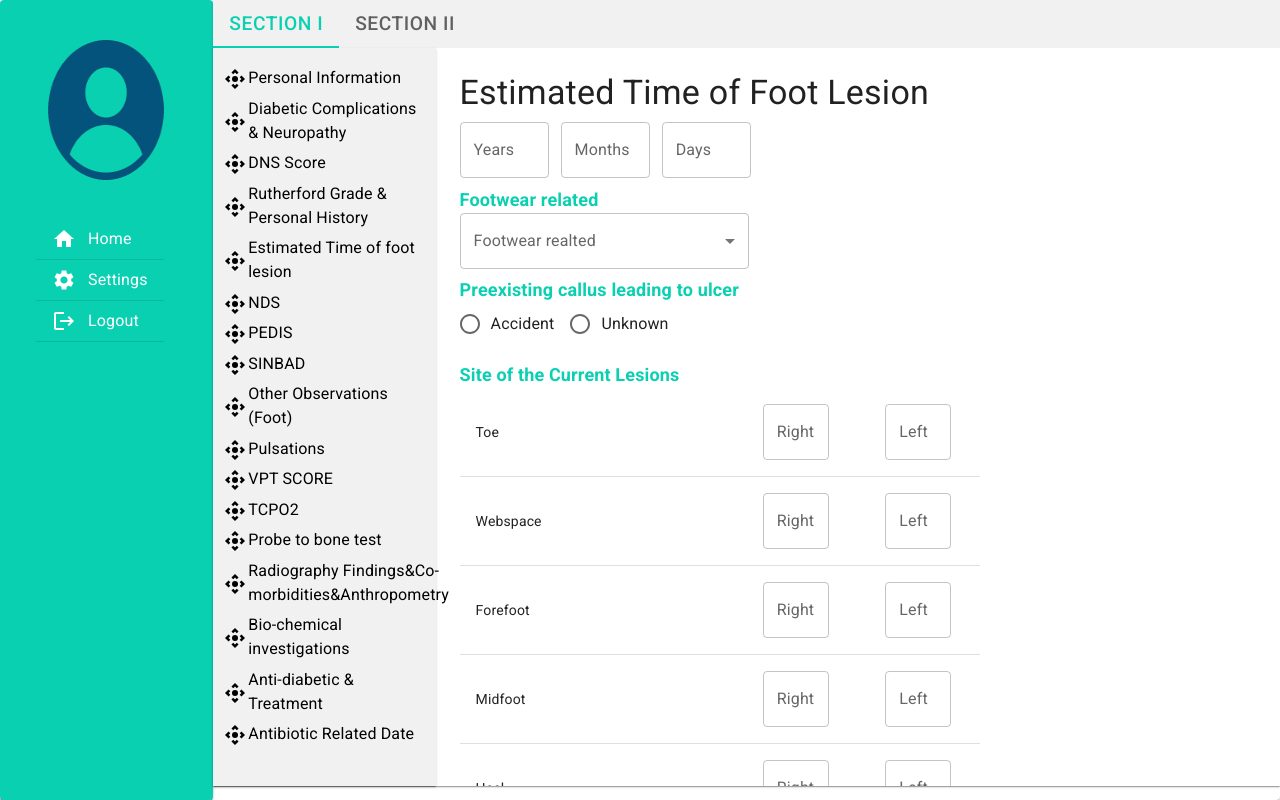
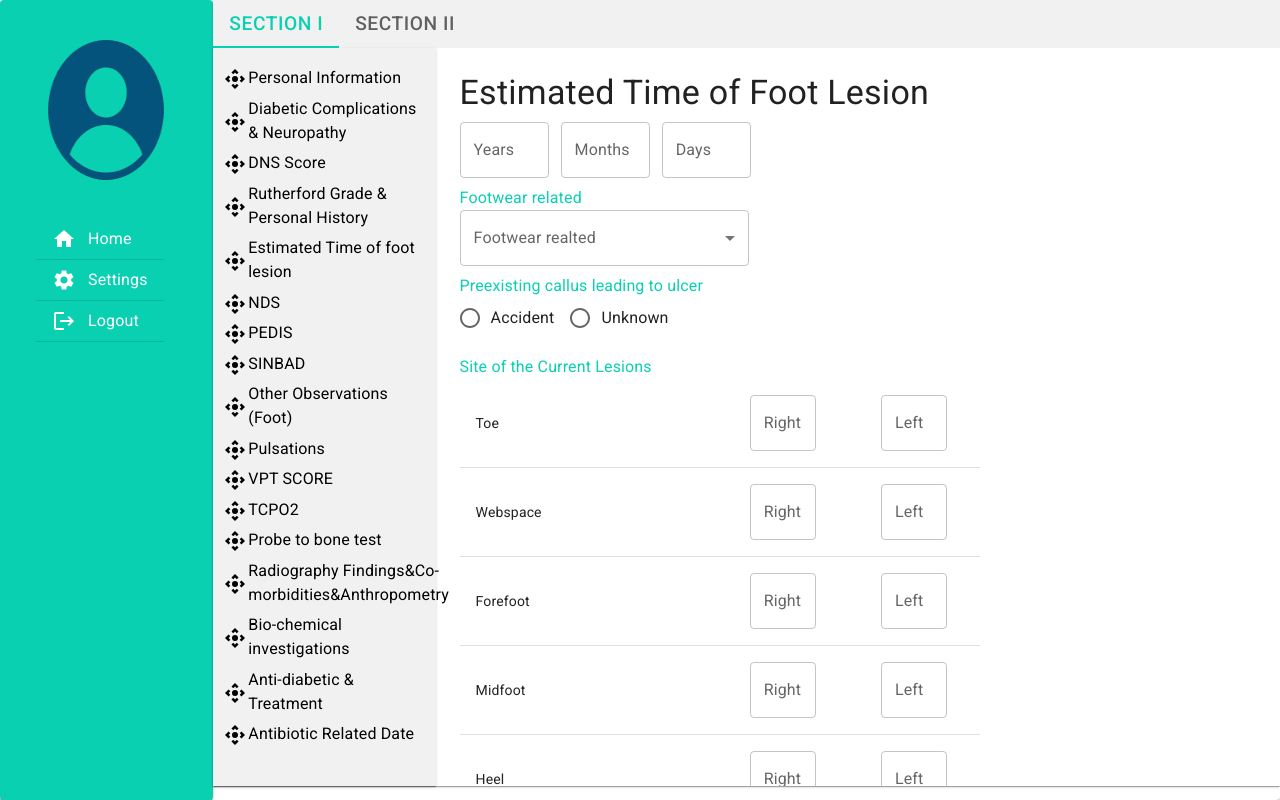
Before and after one commit to MeiiporulTrainingSite/DFP, a React (Create React App) app: page /Footlesion in a window 1280 px wide. Built offline with nearby package versions, Linux system fonts and the light colour scheme.

Commit message:
lesion size edit

```diff
--- a/src/Pages/Currentlesion/currentlesion.js
+++ b/src/Pages/Currentlesion/currentlesion.js
@@ -25,8 +25,8 @@ export default function Estimatedtimeoffootlesion() {
       Years: "",
       Months: "",
       Days: "",
-      footwear:"",
-      preexisting_callus_leading_to_ulcer:"",
+      footwear: "",
+      preexisting_callus_leading_to_ulcer: "",
       currentlesion_toe_right: "",
       currentlesion_toe_left: "",
       currentlesion_webspace_right: "",
@@ -47,8 +47,8 @@ export default function Estimatedtimeoffootlesion() {
     },
     validationSchema: Yup.object({
       currentlesion_toe_right: Yup.string().required("required"),
-      footwear:Yup.string().required("required"),
-      preexisting_callus_leading_to_ulcer:Yup.string().required("required"),
+      footwear: Yup.string().required("required"),
+      preexisting_callus_leading_to_ulcer: Yup.string().required("required"),
       wagnergrade: Yup.string().required("required")
     }),
 
@@ -56,7 +56,7 @@ export default function Estimatedtimeoffootlesion() {
       alert(JSON.stringify(values, null, 2));
     }
   });
-  const footwear= [
+  const footwear = [
     {
       value: "Injury",
       item: "Injury"
@@ -159,7 +159,7 @@ export default function Estimatedtimeoffootlesion() {
         </Grid>
 
         <Grid item md={8} xl={8}>
-        <Typography sx={{ fontSize:"18px",fontWeight:"bold",color: 'primary.main' }} >
+          <Typography sx={{ fontSize: "16px", color: 'primary.main' }} >
             Footwear related
           </Typography>
           <SelectCom
@@ -188,7 +188,7 @@ export default function Estimatedtimeoffootlesion() {
       <TableContainer>
         <Table sx={{ width: 520, marginTop: '1rem' }} aria-label="simple table">
           <TableBody>
-            <TableRow  sx={{ width:"300",fontSize:"18px",fontWeight:"bold",color: 'primary.main' }}>
+            <TableRow sx={{ width: "300", fontSize: "16px", color: 'primary.main' }}>
               Site of the Current Lesions
             </TableRow>
             {rows.map((row, i) => (
--- a/src/Pages/Currentlesion/radiolesion.js
+++ b/src/Pages/Currentlesion/radiolesion.js
@@ -9,7 +9,7 @@ import {
    export default function RadioCom(props) {
      return (
        <FormControl>
-         <FormLabel sx={{fontSize:"18px",fontWeight:"bold",color: 'primary.main'}}>{props.FormLabel}</FormLabel>
+         <FormLabel sx={{fontSize:"16px",color: 'primary.main'}}>{props.FormLabel}</FormLabel>
          <RadioGroup
            row
            onChange={props.OnChange}
```
Lines whose indentation alone changed are shown as unchanged.
